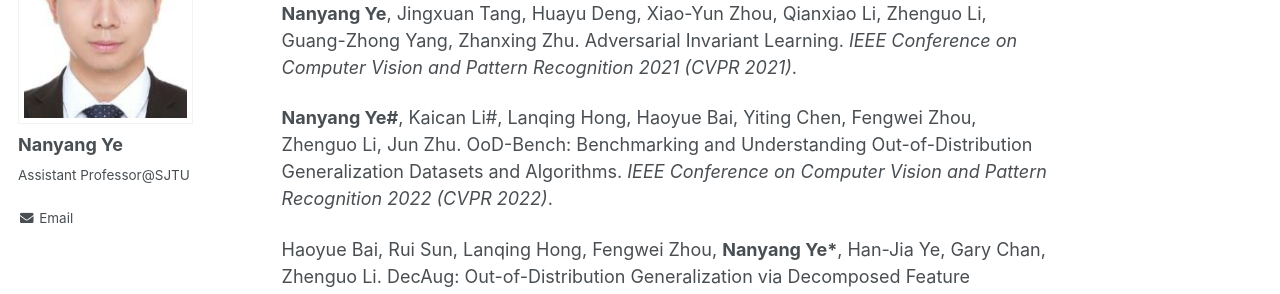
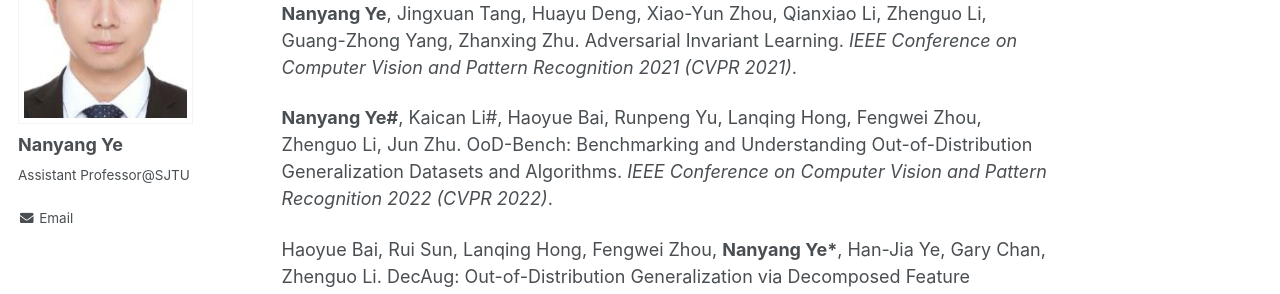
Before and after one commit to ynysjtu/ynysjtu.github.io, a Jekyll site: the page built from _pages/about.md, in a window 1280 px wide and 900 px high, scrolled down 595 px. Shown: the part 153-447 px from the top of the window. Built offline with Jekyll 4.4.1, drawn with Linux system fonts in a browser that asks for light colours.

Commit message:
Update about.md

```diff
--- a/_pages/about.md
+++ b/_pages/about.md
@@ -22,7 +22,7 @@ I obtained PhD from University of Cambridge. My current research interests inclu
 
 **Nanyang Ye**, Jingxuan Tang, Huayu Deng, Xiao-Yun Zhou, Qianxiao Li, Zhenguo Li, Guang-Zhong Yang, Zhanxing Zhu. Adversarial Invariant Learning. *IEEE Conference on Computer Vision and Pattern Recognition 2021 (CVPR 2021)*.
 
-**Nanyang Ye#**, Kaican Li#, Lanqing Hong, Haoyue Bai, Yiting Chen, Fengwei Zhou, Zhenguo Li, Jun Zhu. OoD-Bench: Benchmarking and Understanding Out-of-Distribution Generalization Datasets and Algorithms. *IEEE Conference on Computer Vision and Pattern Recognition 2022 (CVPR 2022)*.
+**Nanyang Ye#**, Kaican Li#, Haoyue Bai, Runpeng Yu, Lanqing Hong, Fengwei Zhou, Zhenguo Li, Jun Zhu. OoD-Bench: Benchmarking and Understanding Out-of-Distribution Generalization Datasets and Algorithms. *IEEE Conference on Computer Vision and Pattern Recognition 2022 (CVPR 2022)*.
 
 Haoyue Bai, Rui Sun, Lanqing Hong, Fengwei Zhou, **Nanyang Ye\***, Han-Jia Ye, Gary Chan, Zhenguo Li. DecAug: Out-of-Distribution Generalization via Decomposed Feature Representation and Semantic Augmentation. *AAAI Conference on Artificial Intelligence (AAAI 2021)*. (\* Corresponding author)
 
```
